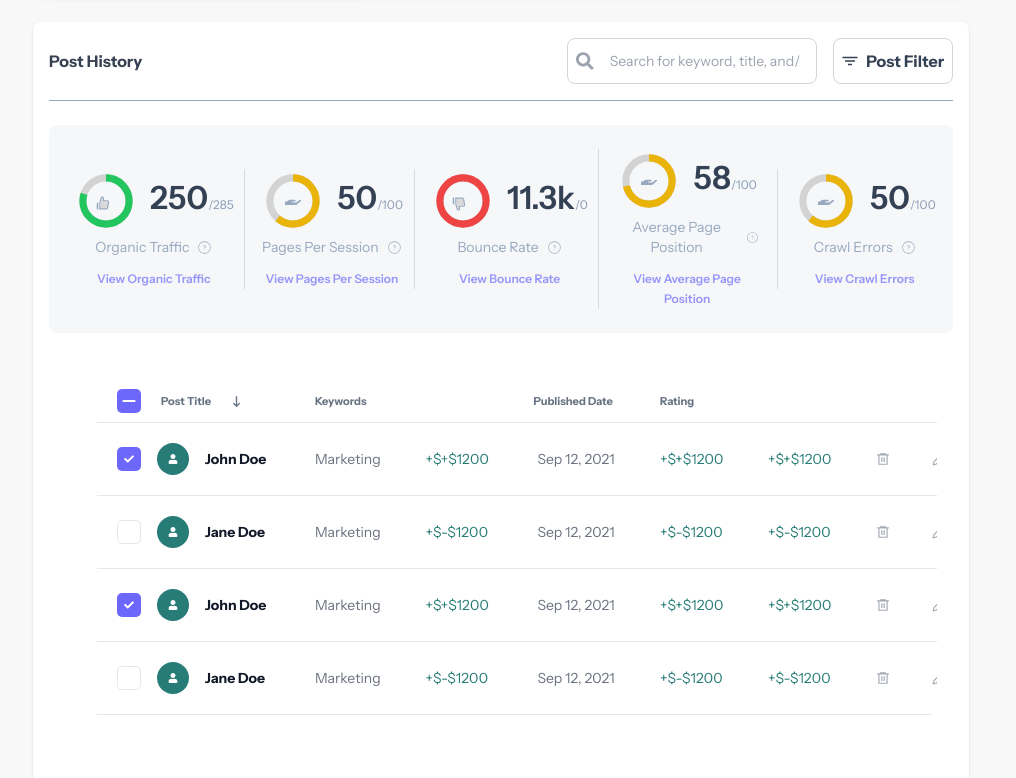
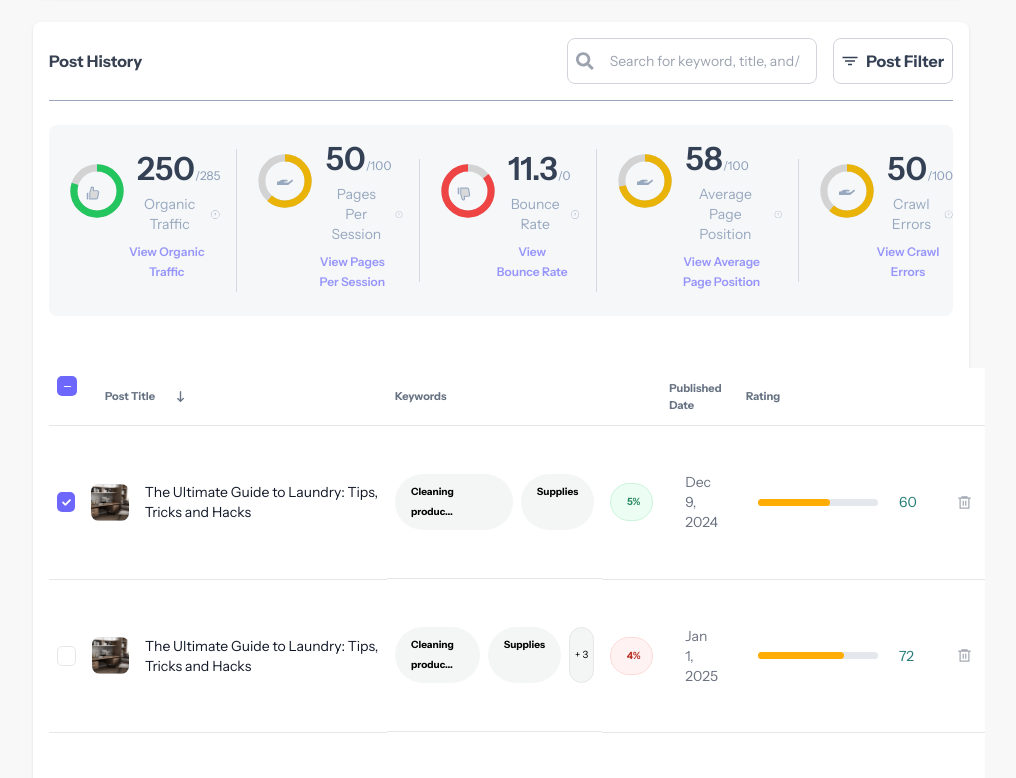
Before and after one commit to Fatty-dev/MyDexter, a React (Vite) app in the folder Dexter/: page /dashboard/blog-post in a window 1280 px wide. Shown: the part 840-1618 px from the top of the page, without its empty margins (259-1275 px from the left). Built offline with nearby package versions, Linux system fonts and the light colour scheme.

Commit message:
Improve post table

```diff
--- a/Dexter/src/components/Common/Table/DataTable.jsx
+++ b/Dexter/src/components/Common/Table/DataTable.jsx
@@ -8,13 +8,13 @@ const DataTable = ({
   children,
 }) => {
   return (
-    <div>
-      <div className="relative w-full px-4 mx-auto">
+
+      <div className="relative w-full mt-5">
         <div className="py-8">
-          <div className="p-4 -mx-4 overflow-x-auto sm:-mx-8 sm:px-8">
+          <div className="  overflow-x-auto sm:-mx-8 sm:px-8">
             <div className="inline-block min-w-full overflow-hidden rounded-lg">
               <div className="flex flex-row justify-between w-full ">
-                <div className="w-full p-4 bg-white ">
+                <div className="w-full  bg-white ">
                   <div className="relative "></div>
                 </div>
                 <table className="min-w-full leading-normal relative">
@@ -24,14 +24,14 @@ const DataTable = ({
                         <th
                           key={index}
                           scope="col"
-                          className="lg:first-of-type:pl-16 px-5 py-3 text-[11px]  text-left text-[#677282]  bg-white border-b border-gray-200"
+                          className="lg:first-of-type:pl-14 px-2 py-3  text-[11px]  text-left text-[#677282]  bg-white border-b border-gray-200"
                         >
-                          <div className="flex items-center gap-3">
+                          <p className="flex items-center gap-3">
                             {post.title}
                             {post.icon && (
                               <span className="ml-2">{post.icon}</span>
                             )}
-                          </div>
+                          </p>
                         </th>
                       ))}
                     </tr>
@@ -39,13 +39,13 @@ const DataTable = ({
                   <tbody>
                     {isLoading || isFetching ? (
                       <tr>
-                        <td colSpan={7} className="w-full py-10 text-center">
+                        <td colSpan={8} className="w-full py-10 text-center">
                           Loading...
                         </td>
                       </tr>
                     ) : postsData?.length === 0 ? (
                       <tr>
-                        <td colSpan={7} className="w-full py-10 text-center">
+                        <td colSpan={8} className="w-full py-10 text-center">
                           No records found
                         </td>
                       </tr>
@@ -66,7 +66,7 @@ const DataTable = ({
           </div>
         </div>
       </div>
-    </div>
+
   );
 };
 
--- a/Dexter/src/pages/Dashboard/BlogPost/PostHistory.jsx
+++ b/Dexter/src/pages/Dashboard/BlogPost/PostHistory.jsx
@@ -1,13 +1,14 @@
 import React, { useState } from "react";
 import { FaSearch, FaHandHolding, FaUser, FaCheck } from "react-icons/fa";
-import { FiEdit2} from "react-icons/fi";
+import { FiEdit2 } from "react-icons/fi";
 import { IoFilterSharp } from "react-icons/io5";
 import { AiTwotoneDislike, AiTwotoneLike } from "react-icons/ai";
 import { CiCircleQuestion } from "react-icons/ci";
-import { FaArrowDownLong } from "react-icons/fa6";
+import { FaArrowDownLong, FaArrowUpLong } from "react-icons/fa6";
 import DataTable from "../../../components/Common/Table/DataTable";
 import { RiDeleteBin6Line } from "react-icons/ri";
 import { FaMinus } from "react-icons/fa6";
+import postImage from "../../../assets/postImage.svg";
 
 const PostHistory = () => {
   const [isLoading, setIsLoading] = useState(false);
@@ -29,7 +30,7 @@ const PostHistory = () => {
     },
     {
       label: "Bounce Rate",
-      value: "11.3k",
+      value: 11.3,
       max: 0,
       icon: <AiTwotoneDislike />,
       badgeColor: "stroke-red-500",
@@ -64,34 +65,54 @@ const PostHistory = () => {
   const postsData = [
     {
       id: 1,
-      name: "John Doe",
-      category: "Marketing",
-      date: "2021-09-12",
-      amount: "+$1200",
+      title: "The Ultimate Guide to Laundry: Tips, Tricks and Hacks",
+      keywords: ["Cleaning products", "Supplies"],
+      publishedDate: "2024-12-09",
+      rating: 60,
+      traffic: 5,
+      image: postImage,
       checked: true,
     },
     {
       id: 2,
-      name: "Jane Doe",
-      category: "Marketing",
-      date: "2021-09-12",
-      amount: "-$1200",
+      title: "The Ultimate Guide to Laundry: Tips, Tricks and Hacks",
+      keywords: [
+        "Cleaning products",
+        "Supplies",
+        "Laundry",
+        "Detergent",
+        "Fabric softener",
+      ],
+      publishedDate: "2025-01-01",
+      rating: 72,
+      traffic: 4,
+      image: postImage,
       checked: false,
     },
     {
       id: 3,
-      name: "John Doe",
-      category: "Marketing",
-      date: "2021-09-12",
-      amount: "+$1200",
+      title: "The Ultimate Guide to Laundry: Tips, Tricks and Hacks",
+      keywords: ["Cleaning products", "Supplies", "Fabric softener"],
+      publishedDate: "2024-05-12",
+      image: postImage,
+      rating: 78,
+      traffic: 6,
       checked: true,
     },
     {
       id: 4,
-      name: "Jane Doe",
-      category: "Marketing",
-      date: "2021-09-12",
-      amount: "-$1200",
+      title: "The Ultimate Guide to Laundry: Tips, Tricks and Hacks",
+      keywords: [
+        "Cleaning products",
+        "Supplies",
+        "Laundry",
+        "Detergent",
+        "Fabric softener",
+      ],
+      publishedDate: "2024-08-12",
+      image: postImage,
+      rating: 38,
+      traffic: 6,
       checked: false,
     },
   ];
@@ -115,13 +136,12 @@ const PostHistory = () => {
           </div>
         </div>
       </div>
-      <div className="grid grid-cols-5 gap-4 text-sm  place-items-center text-center px-4 py-6 rounded-lg bg-[#f5f7f9]">
+      <div className="flex justify-evenly items-center gap-4 text-sm  place-items-center text-center  py-6 rounded-lg bg-[#f5f7f9]">
         {metrics.map((metric, index) => (
           <div
             key={index}
-            className="flex flex-col gap-1 items-center [&:not(:first-child)]:border-l border-l-[#d5d9e1] pl-4"
+            className="flex   gap-2 items-start [&:not(:first-child)]:border-l border-l-[#d5d9e1] pl-4"
           >
-            <div className="flex items-center  gap-3 ">
             <div className="relative">
               <svg className="w-16 h-16" viewBox="0 0 36 36">
                 {/* Background Circle */}
@@ -158,21 +178,26 @@ const PostHistory = () => {
                 {metric.icon}
               </div>
             </div>
-
-              <div className="text-[#899bb6] text-[12px]">
+            <div className="flex items-center   gap-3 ">
+              <div className="flex flex-col justify-center items-center gap-2">
+                <div className="text-[#899bb6] self-start text-[12px]">
                   <span className="font-semibold text-[#344054] text-[2rem]">
                     {metric.value}
                   </span>
                   /<span>{metric.max}</span>
                 </div>
-            </div>
-            <div className="text-[#98a8bf] flex items-center gap-2">
+
+                <div>
+                  <div className="text-[#98a8bf] flex items-center  gap-2">
                     <p>{metric.label}</p>
                     <CiCircleQuestion className="cursor-pointer text-[15px]" />
                   </div>
-            <p className="text-[#9795fa] mt-2 font-semibold text-[12px]">
+                  <p className="text-[#9795fa] relative right-3 mt-2 font-semibold text-[12px]">
                     View {metric.label}
                   </p>
+                </div>
+              </div>
+            </div>
           </div>
         ))}
       </div>
@@ -186,54 +211,81 @@ const PostHistory = () => {
         // setCurrentPage={setCurrentPage}
         // currentPage={currentPage}
       >
-        <div className="bg-[#6d68fb] w-6 h-6 rounded-[5px] p-1 flex justify-center items-center text-white cursor-pointer absolute top-2 left-5 ">
-          <FaMinus  className="relative left-[0.3px]"/>
+        <div className="bg-[#6d68fb] w-5 h-5 rounded-[5px] p-1 flex justify-center items-center text-white cursor-pointer text-[9px] absolute top-2 left-2 ">
+          <FaMinus className="relative left-[0.3px]" />
         </div>
-        {postsData.map((post) => (
+        {postsData?.map((post) => (
           <tr key={post.id}>
-            <td className="px-5 bg-white border-b border-gray-200 py-5 text-sm ">
-              <div className="flex items-center">
-                <div className="flex items-center gap-4">
-                  <div
+            <td className="px-2 bg-white border-b border-gray-200 py-5 text-sm ">
+              <p className="flex items-center">
+                <span className="flex items-center gap-4">
+                  <span
                     className={`${
                       post.checked ? "bg-[#6d68fb]" : "bg-transparent border "
-                    } cursor-pointer text-[10px] flex justify-center items-center w-6 h-6 rounded-[5px] p-1`}
+                    } cursor-pointer text-[9px] flex justify-center items-center w-5 h-5 rounded-[5px] p-1`}
                   >
                     <FaCheck
                       className={`text-white ${
                         post.checked ? "block" : "hidden"
                       } `}
                     />
-                  </div>
+                  </span>
 
-                  <div className="bg-[#277c77] text-white text-[10px] flex justify-center items-center w-8 h-8 rounded-[50%] p-1">
-                    <FaUser />
-                  </div>
-                  <p className="font-bold text-gray-900 whitespace-no-wrap">
-                    {post.name}
+                  <p>
+                    <img
+                      src={post.image}
+                      alt="Post Image"
+                      className="aspect-square rounded-lg  object-cover "
+                    />
                   </p>
-                </div>
-              </div>
-            </td>
-            <td className="px-5 py-5 text-sm bg-white border-b border-b-gray-200">
-              <p className="text-gray-500 whitespace-no-wrap">
-                {post.category}
+                  <span className=" text-gray-900 whitespace-no-wrap text-[14px] w-[270px]">
+                    {post.title}
+                  </span>
+                </span>
               </p>
             </td>
 
-            <td className="px-5 py-5 text-sm bg-white border-b border-gray-200">
+            <td className="px-2 py-12 bg-white flex  gap-2 border-b border-gray-200  text-sm ">
+              {post.keywords?.slice(0, 2).map((keyword, index) => (
+                <p
+                  key={index}
+                  className="font-bold text-[10px] rounded-full w-fit px-4 py-2 bg-[#f4f5f5] whitespace-no-wrap"
+                >
+                  <span>
+                    {keyword.slice(0, 15)}
+                    {keyword.length > 8 ? "..." : ""}
+                  </span>
+                </p>
+              ))}
+
+              <span
+                className={`${
+                  post.keywords.length > 2 ? "block" : "hidden"
+                } bg-[#f4f5f5] p-1 w-[35px]  flex justify-center items-center border rounded-full text-[10px]`}
+              >
+                + {post.keywords.length - 2}
+              </span>
+            </td>
+
+            <td className="py-5 px-2 text-sm bg-white border-b border-gray-200">
               <p
                 className={`${
-                  post.amount < 0 ? "text-black" : "text-[#277c77]"
-                } whitespace-no-wrap`}
+                  post.traffic < 5
+                    ? "text-[#ba352a] bg-[#fef3f2]  border-[#fedad7]"
+                    : "text-[#2d8d64] bg-[#ecfdf3] border-[#caf5dc] "
+                } whitespace-no-wrap flex text-[10px] font-bold  items-center border w-[43px] gap-1  justify-center rounded-full  py-2 px-3`}
               >
-                <span>{post.amount < 0 ? "-" : "+"}</span>$
-                {post.amount < 0 ? post.amount.slice(1) : post.amount}
+                {post.traffic < 5 ? (
+                  <FaArrowDownLong className="text-[#ba352a]" />
+                ) : (
+                  <FaArrowUpLong className="text-[#2d8d64]" />
+                )}
+                {post.traffic}%
               </p>
             </td>
             <td className="px-5 py-5 text-sm bg-white border-b border-gray-200">
               <p className="ml-1 text-gray-500 whitespace-no-wrap">
-                {new Date(post.date).toLocaleDateString("en-US", {
+                {new Date(post.publishedDate).toLocaleDateString("en-US", {
                   month: "short",
                   day: "numeric",
                   year: "numeric",
@@ -241,30 +293,36 @@ const PostHistory = () => {
               </p>
             </td>
             <td className="px-5 py-5 text-sm bg-white border-b border-gray-200">
+              <p className="relative w-[120px] h-[7px] rounded-[10px] bg-[#e4e7ec]">
+                <span
+                  className={`absolute h-[7px] rounded-[10px]`}
+                  style={{
+                    width: `${post.rating}%`,
+                    backgroundColor: `${
+                      post.rating < 50
+                        ? "#ef3a29"
+                        : post.rating > 75
+                        ? "#17b26a"
+                        : "#ffad05"
+                    }`,
+                  }}
+                ></span>
+              </p>
+            </td>
+            <td className="py-5 pr-5 text-sm bg-white border-b border-gray-200">
               <p
                 className={`${
                   post.amount < 0 ? "text-black" : "text-[#277c77]"
                 } whitespace-no-wrap`}
               >
-                <span>{post.amount < 0 ? "-" : "+"}</span>$
-                {post.amount < 0 ? post.amount.slice(1) : post.amount}
+                <span>{post.rating}</span>
               </p>
             </td>
-            <td className="px-5 py-5 text-sm bg-white border-b border-gray-200">
-              <p
-                className={`${
-                  post.amount < 0 ? "text-black" : "text-[#277c77]"
-                } whitespace-no-wrap`}
-              >
-                <span>{post.amount < 0 ? "-" : "+"}</span>$
-                {post.amount < 0 ? post.amount.slice(1) : post.amount}
-              </p>
+            <td className="px-5 cursor-pointer py-5 text-sm bg-white border-b border-gray-200 text-[#a3aab3]">
+              <RiDeleteBin6Line className="text-[15px]" />
             </td>
-            <td className="px-5 py-5 text-sm bg-white border-b border-gray-200 text-[#a3aab3] text-[17px]">
-              <RiDeleteBin6Line />
-            </td>
-            <td className="px-5 py-5 text-sm bg-white border-b border-gray-200 text-[#a3aab3] text-[17px]">
-              <FiEdit2 />
+            <td className="px-5 cursor-pointer py-5 text-sm bg-white border-b border-gray-200 text-[#a3aab3]">
+              <FiEdit2 className="text-[15px]" />
             </td>
           </tr>
         ))}
```
Also changed, not shown: Dexter/src/assets/postImage.svg (added). Lines whose indentation alone changed are shown as unchanged.
